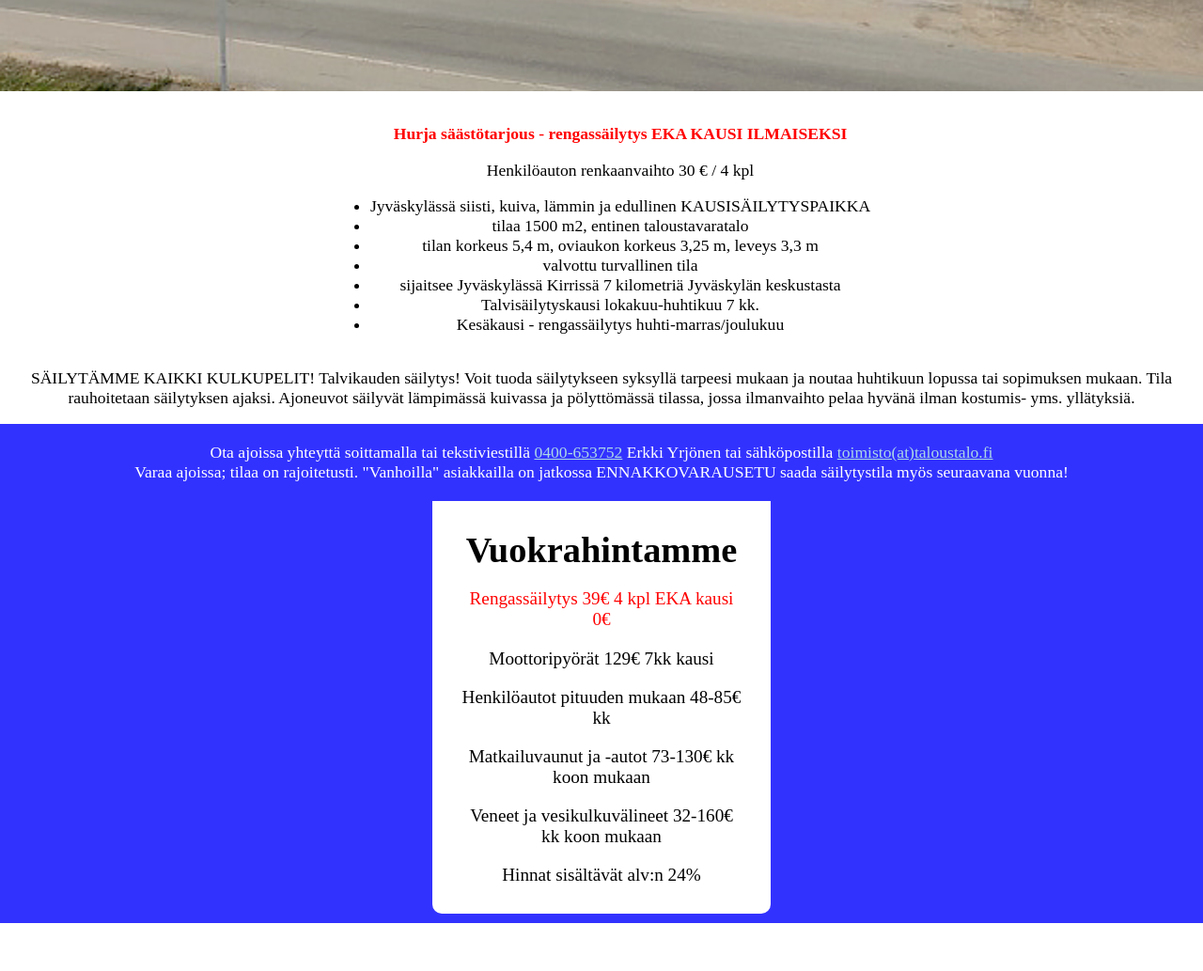
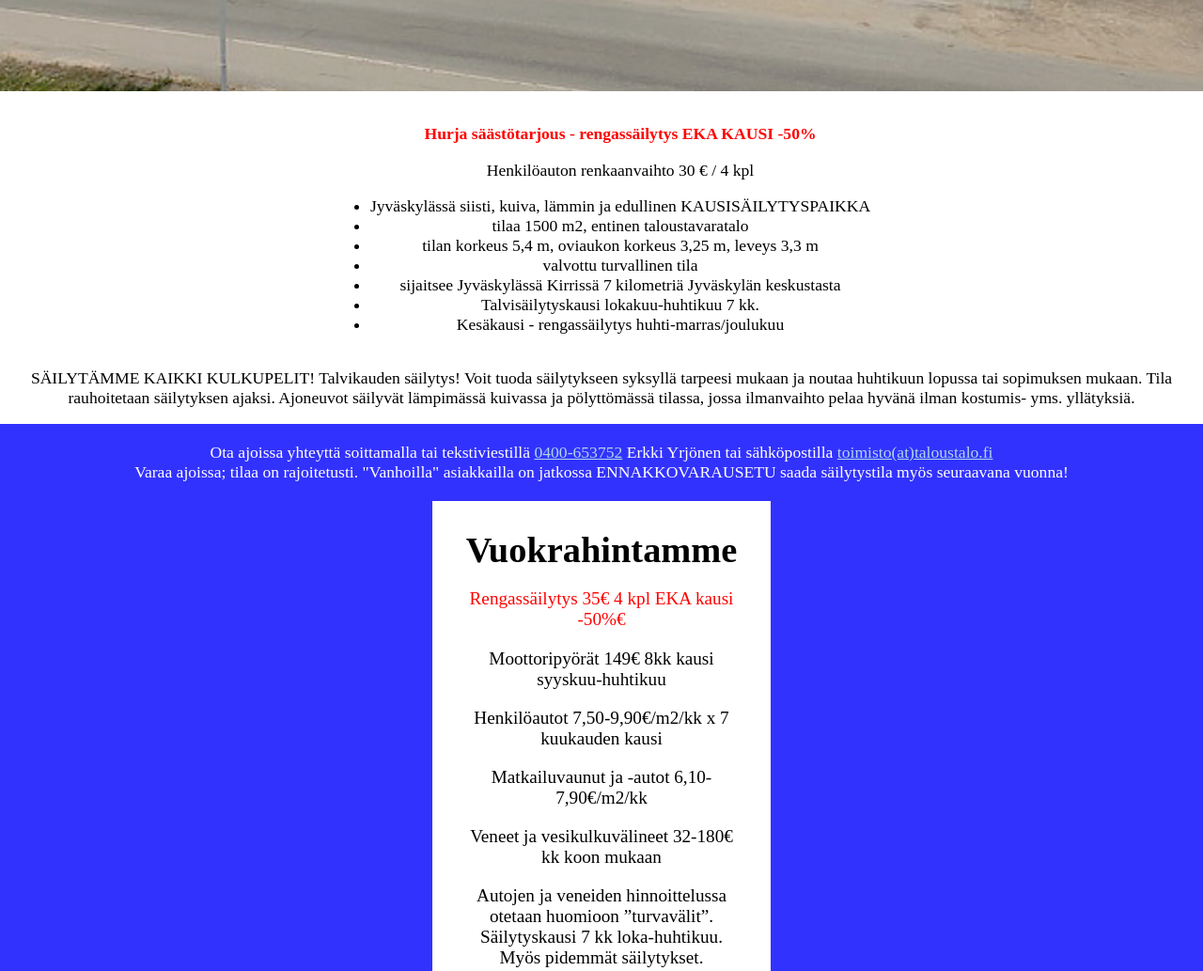
Before and after one commit to Merkinhalli/Nettisivu, a plain HTML site: page index.html in a window 1280 px wide. Shown: the part 360-1393 px from the top of the page at 94% size. Before the commit the page ends 1342 px from the top, so only its background shows below. Drawn offline with Linux system fonts and the light colour scheme.

Commit message:
Update index.html

```diff
--- a/index.html
+++ b/index.html
@@ -19,7 +19,7 @@
 <body>
     <div id="list">
         <ul>
-            <p style="color:red; font-weight:bold;">Hurja säästötarjous - rengassäilytys EKA KAUSI ILMAISEKSI</p>
+            <p style="color:red; font-weight:bold;">Hurja säästötarjous - rengassäilytys EKA KAUSI -50%</p>
             <p>Henkilöauton renkaanvaihto 30 € / 4 kpl</p>
             <li>Jyväskylässä siisti, kuiva, lämmin ja edullinen KAUSISÄILYTYSPAIKKA </li>
             <li>tilaa 1500 m2, entinen taloustavaratalo</li>
@@ -44,11 +44,12 @@
         <div id='price'>
             <h1>Vuokrahintamme</h1>
 
-            <p style="color:red;">Rengassäilytys 39€ 4 kpl EKA kausi 0€</p>
-            <p>Moottoripyörät 129€ 7kk kausi</p>
-            <p>Henkilöautot pituuden mukaan 48-85€ kk</p>
-            <p>Matkailuvaunut ja -autot 73-130€ kk koon mukaan</p>
-            <p>Veneet ja vesikulkuvälineet 32-160€ kk koon mukaan</p>
+            <p style="color:red;">Rengassäilytys 35€ 4 kpl EKA kausi -50%€</p>
+            <p>Moottoripyörät 149€ 8kk kausi syyskuu-huhtikuu</p>
+            <p>Henkilöautot 7,50-9,90€/m2/kk x 7 kuukauden kausi</p>
+            <p>Matkailuvaunut ja -autot 6,10-7,90€/m2/kk</p>
+            <p>Veneet ja vesikulkuvälineet 32-180€ kk koon mukaan</p>
+            <p>Autojen ja veneiden hinnoittelussa otetaan huomioon ”turvavälit”. Säilytyskausi 7 kk loka-huhtikuu. Myös pidemmät säilytykset.</p>
             <p>Hinnat sisältävät alv:n 24%</p>
 
         </div>
```
